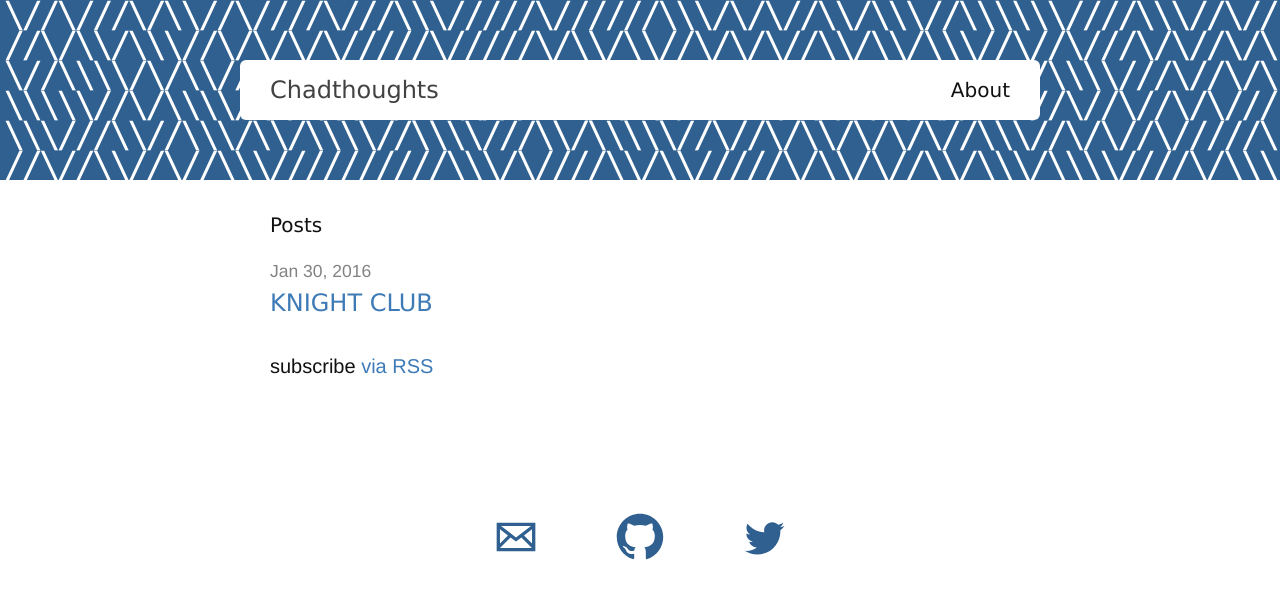
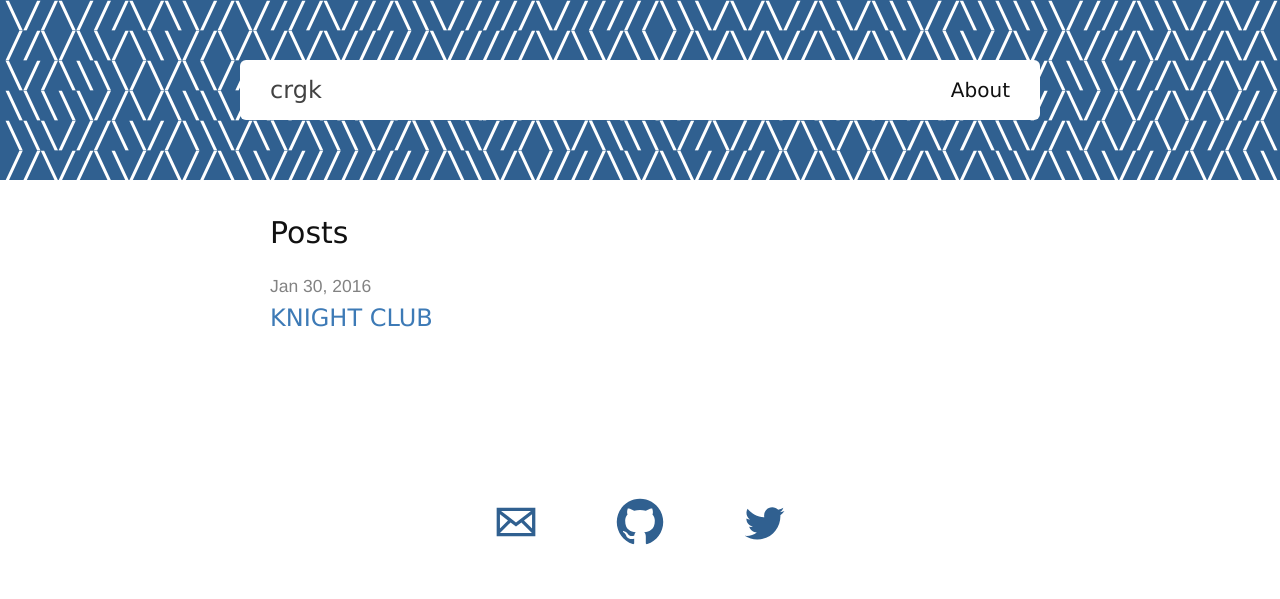
Before and after one commit to crgk/crgk.github.io, a Jekyll site: the page built from index.html, in a window 1280 px wide. Shown: the top 599 px of the page. Built offline with Jekyll 4.4.1, drawn with Linux system fonts in a browser that asks for light colours.

Commit message:
cleanup, get rid of rss link

```diff
--- a/_config.yml
+++ b/_config.yml
@@ -1,5 +1,5 @@
 # Site settings
-title: Chadthoughts
+title: crgk
 description: >
     Basically www.chadhoughts.gov.www\chadthoughts
 baseurl: ""
--- a/_sass/_layout.scss
+++ b/_sass/_layout.scss
@@ -80,7 +80,7 @@
     fill: $theme-color-main;
 
     &:hover {
-        background: $theme-color-main;
+        background-color: $theme-color-main;
         fill: $background-color;
         @extend %social-icon-hover;
     }
@@ -179,7 +179,7 @@
 }
 
 .page-heading {
-    font-size: 20px;
+    font-size: $base-font-size * 1.5;
 }
 
 .post-list {
--- a/index.html
+++ b/index.html
@@ -6,7 +6,7 @@
 
   <h1 class="page-heading">Posts</h1>
 
-  <div class="flexbox">
+  <div class="box">
     <ul class="post-list">
       {% for post in site.posts %}
         <li>
@@ -20,6 +20,4 @@
     </ul>
   </div>
 
-  <p class="rss-subscribe">subscribe <a href="{{ "/feed.xml" | prepend: site.baseurl }}">via RSS</a></p>
-
 </div>
```
